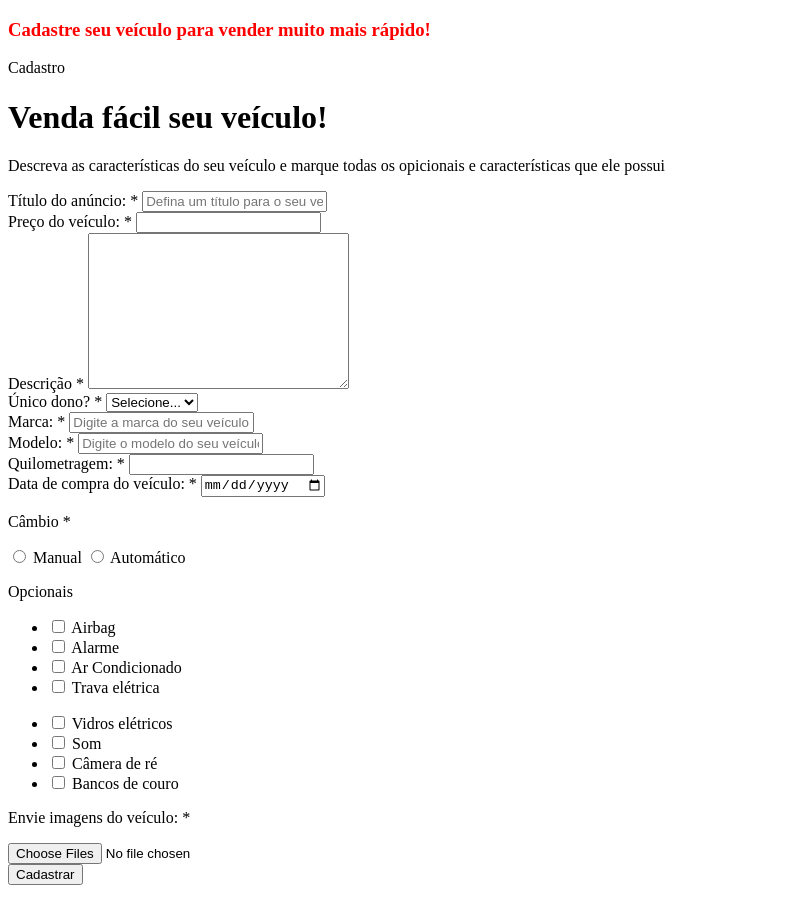
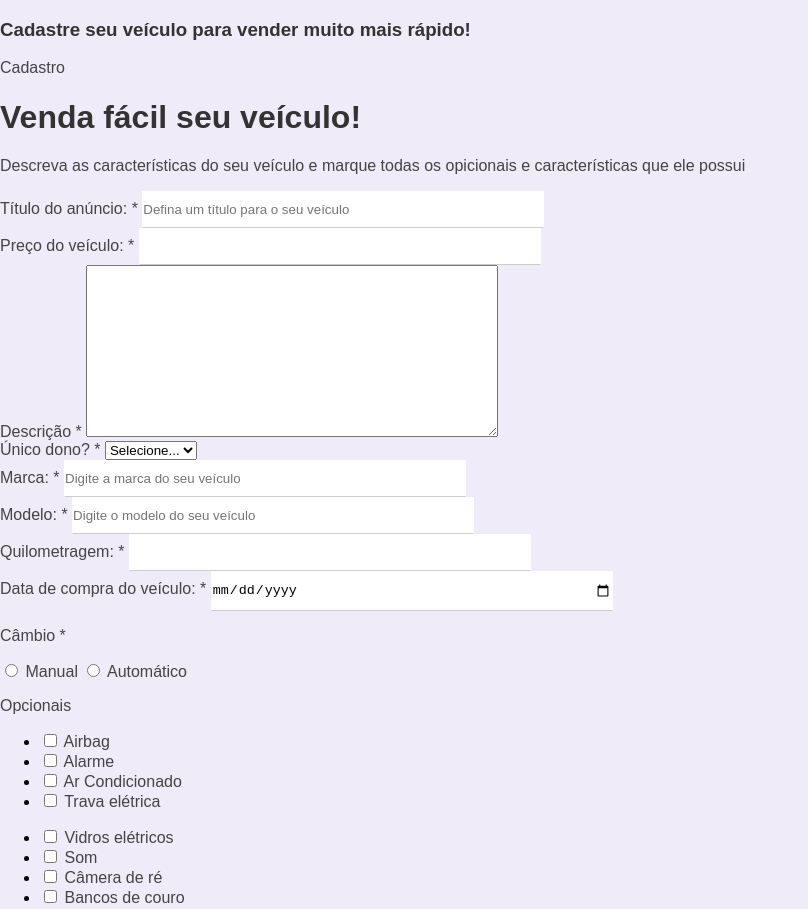
Before and after one commit to henriquemachad0/car-sales-form, a plain HTML site: page index.html in a window 1280 px wide. Shown: the top 909 px of the page, without its empty margins (0-808 px from the left). Drawn offline with Linux system fonts and the light colour scheme.

Commit message:
feat: commit init css

```diff
--- a/css/styles.css
+++ b/css/styles.css
@@ -1,3 +1,51 @@
-h3 {
-    color: red;
+/* Reset */
+body {
+    margin: 0;
+    padding: 0;
+    font-family: Arial, Helvetica, sans-serif;
+    background-color: #F0EBF8;
 }
+
+h1,
+h2,
+h3,
+h4,
+h5 {
+    color: #333;
+}
+
+p,
+label {
+    color: #444;
+}
+
+input {
+    border: 1px solid transparent;
+    border-bottom: 1px solid #CCC;
+    padding: 10px 0px;
+}
+
+input[type=text],
+input[type=number],
+input[type=date],
+input[type=file] {
+    width: 400px;
+}
+
+textarea {
+    padding: 10px 5px;
+    width: 400px;
+}
+
+/* Cabeçalho da página */
+
+.header {
+    height: 160px;
+    padding: 20px;
+    background-color: #673AB7;
+}
+
+.header h3 {
+    color: #FFF;
+    margin-top: 0;
+}
```
